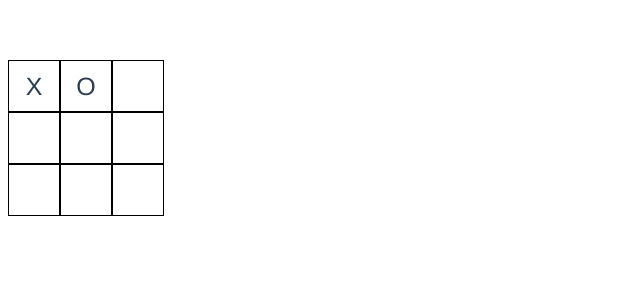
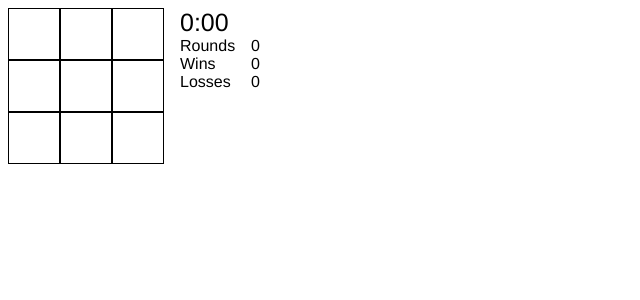
Before and after one commit to laynekm/vue-tac-toe, a Vue app: page / in a window 1280 px wide. Shown: the top 300 px of the page, without its empty margins (0-640 px from the left). Built offline with nearby package versions, Linux system fonts and the light colour scheme.

Commit message:
Handle round end logic, add timer

```diff
--- a/src/App.vue
+++ b/src/App.vue
@@ -1,52 +1,73 @@
 <template>
+  <div v-if="!isGameOver" class="root">
     <Board
       v-on:set-piece="playerMove"
       :pieces="pieces"
       :winningPieces="winningPieces"
       :playerPiece="playerPiece"
       :isPlayerTurn="isPlayerTurn"
+      :winner="winner"
     />
+    <div class="column">
+      <div id="timer" class="timer">0:00</div>
+      <Stat label="Rounds" :value="roundCounter" />
+      <Stat label="Wins" :value="winCounter" />
+      <Stat label="Losses" :value="loseCounter" />
+    </div>
+  </div>
 </template>
 
 <script>
 import Board from './components/Board.vue';
-import { determineComputerMove, hasWinner, boardIsFull } from './functions/utils';
+import Stat from './components/Stat.vue';
+import { formatTime, determineComputerMove, hasWinner, boardIsFull } from './functions/utils';
 
 export default {
   name: 'App',
   components: {
-    Board
+    Board,
+    Stat,
   },
   data() {
     return {
       isGameStarted: false,
       isGameOver: false,
       isPlayerTurn: true,
-      pieces: [['X', 'O', ''], ['', '', ''], ['', '', '']],
+      pieces: [['', '', ''], ['', '', ''], ['', '', '']],
       playerPiece: 'X',
       computerPiece: 'O',
       winner: '',
       winningPieces: [],
       roundCounter: 0,
       winCounter: 0,
+      loseCounter: 0,
     }
   },
   methods: {
+    startTimer() {
+      let time = 0;
+      const display = document.querySelector('#timer');
+      setInterval(() => {
+        display.textContent = formatTime(time);
+        time++;
+      }, 10);
+    },
     playerMove(i, j) {
+      if (!this.isGameStarted) {
+        this.isGameStarted = true;
+        this.startTimer();
+      }
+
       this.pieces[i][j] = this.playerPiece;
       const winningPieces = hasWinner(this.pieces);
 
       if (winningPieces.length > 0) {
         this.roundOver('player', winningPieces);
-        return;
+      } else if (boardIsFull(this.pieces)) {
+        this.roundOver('', []);
+      } else {
+        this.computerMove();
       }
-
-      if (boardIsFull(this.pieces)) {
-        this.roundOver('');
-        return;
-      }
-
-      this.computerMove();
     },
     computerMove() {
       this.isPlayerTurn = false;
@@ -55,24 +76,35 @@ export default {
 
       if (winningPieces.length > 0) {
         this.roundOver('computer', winningPieces);
-        return;
+      } else if (boardIsFull(this.pieces)) {
+        this.roundOver('', []);
+      } else {
+        this.isPlayerTurn = true;
       }
-
-      if (boardIsFull(this.pieces)) {
-        this.roundOver('');
-        return;
-      }
-
-      this.isPlayerTurn = true;
     },
     roundOver(winner, winningPieces) {
-      console.log('round over');
       this.isPlayerTurn = false;
+      this.winner = winner;
+      this.winningPieces = winningPieces;
+
+      setTimeout(() => {
+        this.resetRound();
+      }, 1000);
+    },
+    resetRound() {
+      this.roundCounter++;
+      if (this.winner === 'player') this.winCounter++;
+      if (this.winner === 'computer') this.loseCounter++;
+
+      this.pieces = [['', '', ''], ['', '', ''], ['', '', '']];
       this.playerPiece = this.playerPiece === 'X' ? 'O' : 'X';
       this.computerPiece = this.computerPiece === 'X' ? 'O' : 'X';
-      this.winner = winner;
-      this.winningPieces = winningPieces ? winningPieces : [];
-    }
+      this.isPlayerTurn = this.playerPiece === 'X';
+      this.winner = '';
+      this.winningPieces = [];
+
+      if (!this.isPlayerTurn) this.computerMove();
+    },
   }
 }
 </script>
@@ -82,8 +114,22 @@ export default {
     font-family: Avenir, Helvetica, Arial, sans-serif;
     -webkit-font-smoothing: antialiased;
     -moz-osx-font-smoothing: grayscale;
-  text-align: center;
-  color: #2c3e50;
-  margin-top: 60px;
   }
 </style>
+
+<style scoped>
+  .root {
+    display: flex;
+    flex-direction: row;
+  }
+
+  .column {
+    display: flex;
+    flex-direction: column;
+    margin-left: 16px;
+  }
+
+  .timer {
+    font-size: 25px;
+  }
+</style>
--- a/src/components/Board.vue
+++ b/src/components/Board.vue
@@ -1,12 +1,16 @@
 <template>
+    <div>
         <div v-for="(row, i) in pieces" :key="`row-${i}`" class="row">
             <div v-for="(piece, j) in row" :key="`row-${i}-piece-${j}`">
                 <Tile
                     :i="i"
                     :j="j"
-                :piece="piece ? piece : playerPiece"
+                    :piece="getPiece(i, j, piece)"
                     :selectable="isSelectable(i, j)"
+                    :playerWin="isWinner(i, j, 'player')"
+                    :computerWin="isWinner(i, j, 'computer')"
                 />
+            </div>
         </div>
     </div>
 </template>
@@ -19,16 +23,31 @@ export default {
     components: {
         Tile,
     },
-    props: ['pieces', 'winningPieces', 'playerPiece', 'isPlayerTurn'],
+    props: ['pieces', 'winningPieces', 'playerPiece', 'isPlayerTurn', 'winner'],
+    emits: ['set-piece'],
     methods: {
+        getPiece(i, j, piece) {
+            if (piece) return piece;
+            if (this.isPlayerTurn) return this.playerPiece;
+            return '';
+        },
         isSelectable(i, j) {
             return this.isPlayerTurn && !this.pieces[i][j];
+        },
+        isWinner(i, j, participant) {
+            if (!this.winner || this.winner != participant || this.winningPieces.length === 0) return false;
+
+            for (let k = 0; k < this.winningPieces.length; k++) {
+                if (this.winningPieces[k][0] === i && this.winningPieces[k][1] === j) return true;
             }
+
+            return false;
+        },
     }
 }
 </script>
 
-<style>
+<style scoped>
     .row {
         display: flex;
         flex-direction: row;
--- /dev/null
+++ b/src/components/Stat.vue
@@ -0,0 +1,22 @@
+<template>
+    <div class="root">
+    <span>{{label}}</span>
+    <span>{{value}}</span>
+    </div>
+</template>
+
+<script>
+export default {
+    name: 'Tile',
+    props: ['label', 'value'],
+}
+</script>
+
+<style scoped>
+  .root {
+    width: 5em;
+    display: flex;
+    flex-direction: row;
+    justify-content: space-between;
+  }
+</style>
--- a/src/components/Tile.vue
+++ b/src/components/Tile.vue
@@ -1,5 +1,7 @@
 <template>
-    <div @click="setPiece" :class="['root', {'selectable':selectable}]">
+    <div
+        @click="setPiece"
+        :class="['root', {'selectable':selectable}, {'playerWin':playerWin}, {'computerWin':computerWin}]">
         {{piece}}
     </div>
 </template>
@@ -7,18 +9,18 @@
 <script>
 export default {
     name: 'Tile',
-    props: ['i', 'j', 'piece', 'selectable', 'winner'],
+    props: ['i', 'j', 'piece', 'selectable', 'playerWin', 'computerWin'],
     methods: {
         setPiece() {
             if (this.selectable) {
                 this.$parent.$emit('set-piece', this.i, this.j);
             }
-        }
+        },
     }
 }
 </script>
 
-<style>
+<style scoped>
     .root {
         height: 50px;
         width: 50px;
--- a/src/functions/utils.js
+++ b/src/functions/utils.js
@@ -8,6 +8,18 @@ const rows = [
     [[0, 0], [1, 1], [2, 2]],
     [[2, 0], [1, 1], [0, 2]]
 ];
+
+// Time is in ms
+export const formatTime = (time) => {
+    let m = parseInt(time / 6000, 10);
+    let s = parseInt(time / 100, 10) - m * 60;
+    let ms = parseInt(time % 100, 10);
+    s = m > 0 && s < 10 ? '0' + s : s;
+    ms = ms < 10 ? '0' + ms : ms;
+    return m
+        ? m + ':' + s + ':' + ms
+        : s + ':' + ms;
+}
 
 export const hasWinner = (pieces) => {
     for (let i = 0; i < rows.length; i++) {
@@ -78,6 +90,7 @@ export const determineComputerMove = (pieces, playerPiece, computerPiece) => {
     }
 
     // If computer has 2/3 in a row, place the third to win
+    // TODO: computer is not playing the 3rd and instead trying to block player - why?
     for (let k = 0; k < rows.length; k++) {
         let indexToPlace = getIndex(rows[k], pieces, computerPiece, 2);
         if (indexToPlace) {
```
Lines whose indentation alone changed are shown as unchanged.
